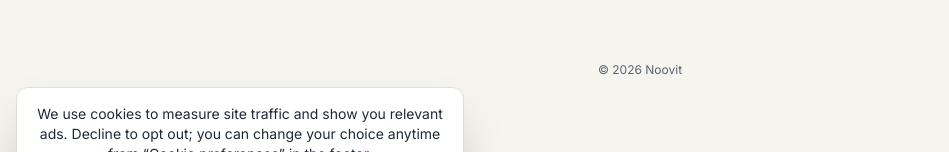
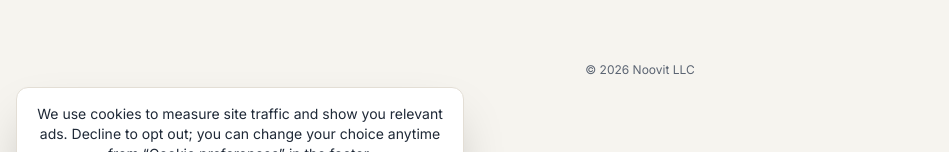
Before and after one commit to Humasci/noovit-shop, a Next.js app: page /coming-soon in a window 1280 px wide. Shown: the part 553-705 px from the top of the page, without its empty margins (0-949 px from the left). Built offline with nearby package versions, Linux system fonts and the light colour scheme; no server answers; a web font is replaced by a local one.

Commit message:
Coming-soon page: show Noovit LLC in the copyright
Co-Authored-By: Claude Opus 5.5 <noreply@anthropic.com>
Claude-Session: https://claude.ai/code/session_01AgHwmMXyw3TzvCrzNnVa8R

```diff
--- a/app/coming-soon/page.tsx
+++ b/app/coming-soon/page.tsx
@@ -3,6 +3,7 @@ import { Logo } from '@/components/layout/Logo';
 import { WaitlistForm } from './WaitlistForm';
 import { Analytics } from '@/components/analytics/Analytics';
 import { getSettings } from '@/lib/settings';
+import { LEGAL_NAME } from '@/lib/site';
 
 export const metadata: Metadata = {
   title: 'Noovit — coming soon',
@@ -24,7 +25,7 @@ export default async function ComingSoon() {
         Studied doses, honest labels and clear evidence for every ingredient. Join the list and we&rsquo;ll email you the day we open.
       </p>
       <WaitlistForm />
-      <p className="mt-16 text-xs text-[var(--color-muted)]">© {new Date().getFullYear()} Noovit</p>
+      <p className="mt-16 text-xs text-[var(--color-muted)]">© {new Date().getFullYear()} {LEGAL_NAME}</p>
       {/* Tag Manager here too, so waitlist traffic is measured before launch. */}
       <Analytics ids={{ gtm: settings.gtm_id, ga4: settings.ga4_id, meta: settings.meta_pixel_id, tiktok: settings.tiktok_pixel_id }} />
     </main>
```
